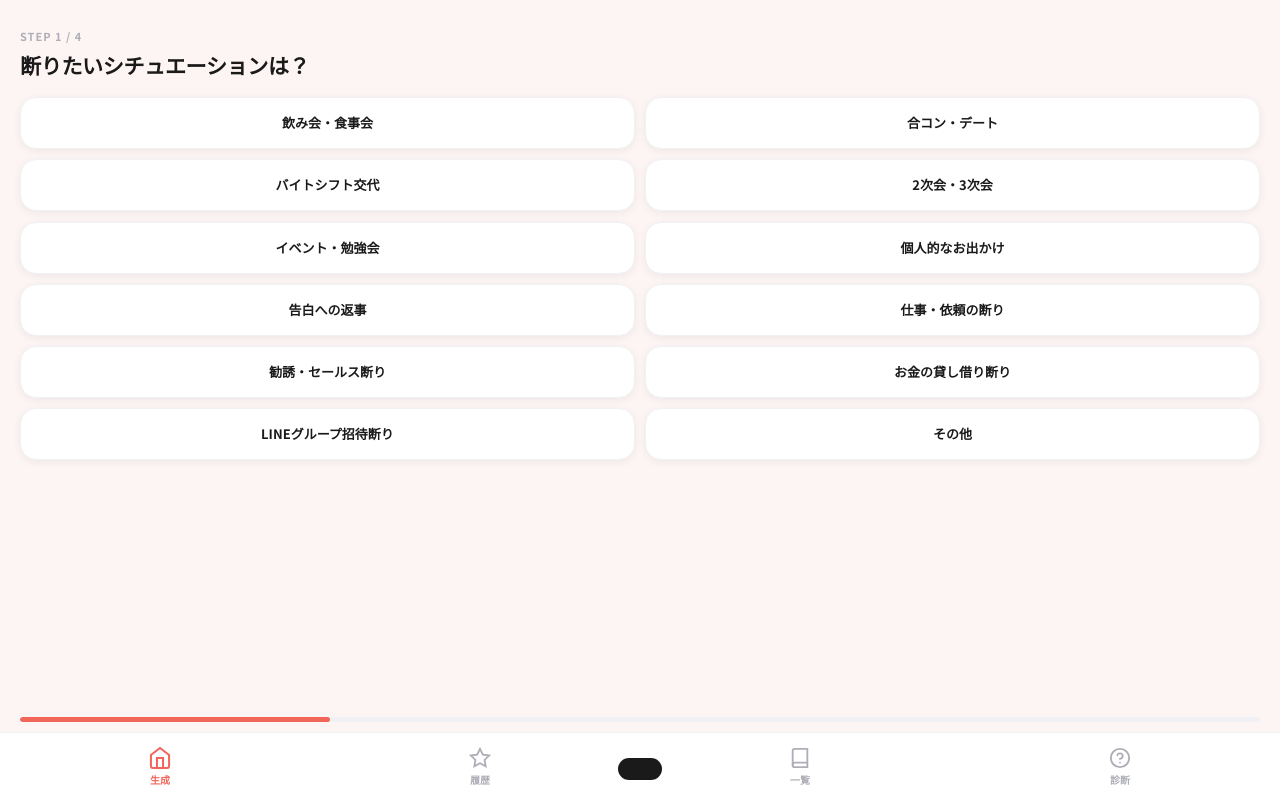
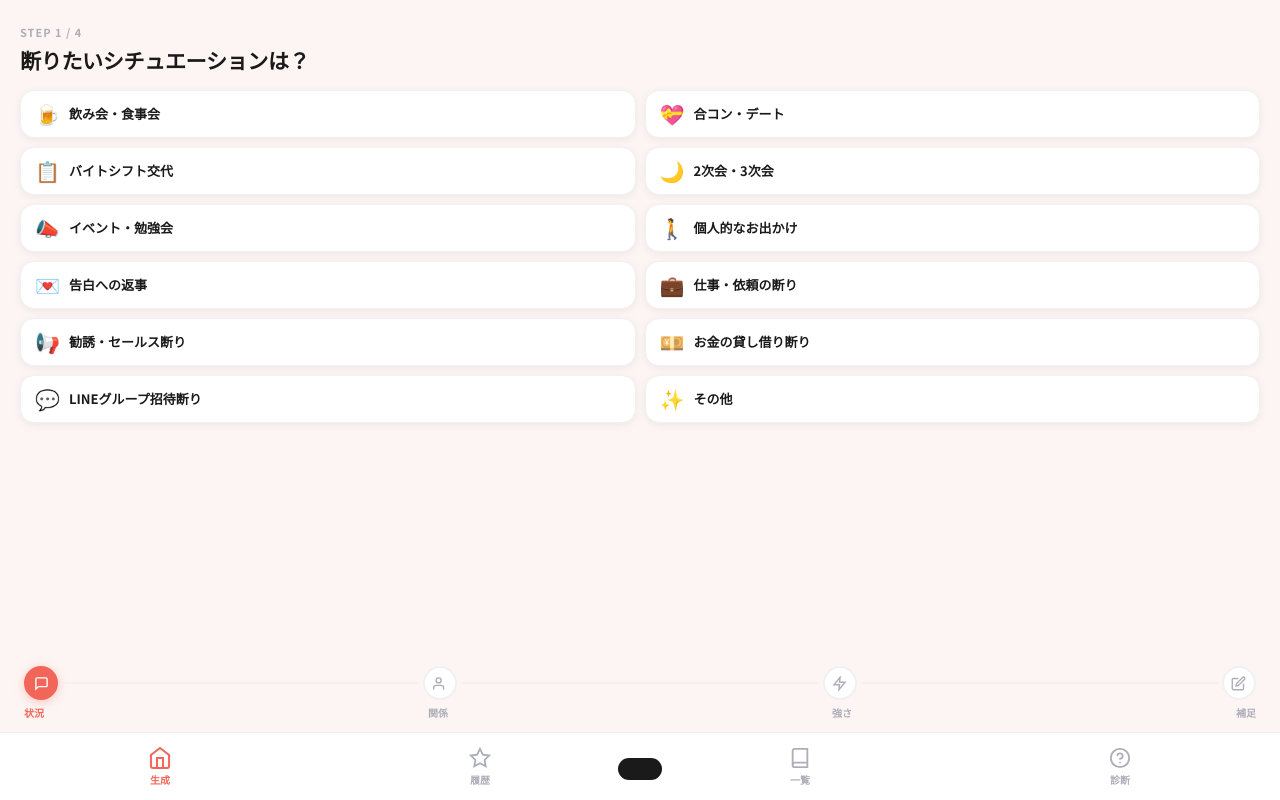
Before and after one commit to tsum294-wq/yanwari-no, a Flask app: page / in a window 1280 px wide. Run offline with Flask 3, Linux system fonts and the light colour scheme.

Commit message:
UI: ふわふわアニメ・アイコン付き選択肢・ドット型プログレスバー・強さ1列
Co-Authored-By: Claude Sonnet 4.6 <noreply@anthropic.com>

```diff
--- a/templates/index.html
+++ b/templates/index.html
@@ -132,22 +132,34 @@
     .step-panel.exiting{display:block!important;animation:slideOutLeft .18s cubic-bezier(.4,0,.2,1) both;pointer-events:none}
     @keyframes slideInRight{from{opacity:0;transform:translateX(30px)}to{opacity:1;transform:translateX(0)}}
     @keyframes slideOutLeft{from{opacity:1;transform:translateX(0)}to{opacity:0;transform:translateX(-30px)}}
-    .step-header{padding:28px 20px 18px}
-    .step-back{display:inline-flex;align-items:center;gap:4px;padding:6px 12px 6px 8px;border-radius:100px;border:none;background:var(--surface);color:var(--sub);font-size:12px;font-weight:700;font-family:inherit;cursor:pointer;box-shadow:0 2px 8px var(--shadow);margin-bottom:14px;-webkit-tap-highlight-color:transparent}
+    @keyframes floatIn{from{opacity:0;transform:translateY(14px)}to{opacity:1;transform:translateY(0)}}
+    .step-header{padding:24px 20px 16px}
+    .step-back{display:inline-flex;align-items:center;gap:4px;padding:6px 12px 6px 8px;border-radius:100px;border:none;background:var(--surface);color:var(--sub);font-size:12px;font-weight:700;font-family:inherit;cursor:pointer;box-shadow:0 2px 8px var(--shadow);margin-bottom:12px;-webkit-tap-highlight-color:transparent}
     .step-back:hover{color:var(--coral)}
-    .step-lbl{font-size:11px;font-weight:700;color:var(--muted);letter-spacing:1px;text-transform:uppercase;margin-bottom:8px}
+    .step-lbl{font-size:11px;font-weight:700;color:var(--muted);letter-spacing:1px;text-transform:uppercase;margin-bottom:7px}
     .step-q{font-size:21px;font-weight:900;line-height:1.3;letter-spacing:-.3px}
     .step-hint{font-size:12px;color:var(--sub);margin-top:5px}
-    .step-grid{display:grid;grid-template-columns:1fr 1fr;gap:10px;padding:0 20px}
-    .step-opt{padding:16px 10px;border-radius:16px;border:1.5px solid var(--border);background:var(--surface);font-size:13px;font-weight:600;font-family:inherit;cursor:pointer;text-align:center;color:var(--text);transition:border-color .12s,background .12s,box-shadow .12s;-webkit-tap-highlight-color:transparent;box-shadow:0 2px 8px var(--shadow);line-height:1.4}
-    .step-opt:active{transform:scale(.96)}
+    .step-grid{display:grid;grid-template-columns:1fr 1fr;gap:9px;padding:0 20px}
+    .step-grid-1{grid-template-columns:1fr}
+    .step-opt{padding:13px 14px;border-radius:14px;border:1.5px solid var(--border);background:var(--surface);font-size:13px;font-weight:600;font-family:inherit;cursor:pointer;text-align:left;color:var(--text);transition:border-color .12s,background .12s,box-shadow .12s;-webkit-tap-highlight-color:transparent;box-shadow:0 2px 8px var(--shadow);line-height:1.4;display:flex;align-items:center;gap:9px}
+    .step-opt:active{transform:scale(.97)}
     .step-opt.on{background:var(--coral);color:#fff;border-color:var(--coral);box-shadow:0 4px 14px rgba(242,102,90,.36);font-weight:700}
-    .step-opt.full{grid-column:1/-1}
-    .opt-sub{font-size:11px;font-weight:400;opacity:.8;display:block;margin-top:3px}
+    .opt-ico{font-size:20px;flex-shrink:0;line-height:1}
+    .opt-txt{flex:1}
+    .opt-sub{font-size:11px;font-weight:400;opacity:.8;display:block;margin-top:2px}
     .step-body{padding:0 20px 20px}
-    .step-prog-wrap{padding:8px 20px 10px;background:var(--bg);flex-shrink:0}
-    .step-prog-track{height:5px;background:var(--border);border-radius:100px;overflow:hidden}
-    .step-prog-fill{height:100%;background:var(--coral);border-radius:100px;transition:width .45s cubic-bezier(.4,0,.2,1);width:25%}
+    /* ── Progress dot bar ── */
+    .step-prog-wrap{padding:10px 24px 12px;background:var(--bg);flex-shrink:0}
+    .spd-row{display:flex;align-items:center}
+    .spd-dot{width:34px;height:34px;border-radius:50%;border:2px solid var(--border);background:var(--surface);display:flex;align-items:center;justify-content:center;flex-shrink:0;color:var(--muted);transition:all .3s cubic-bezier(.4,0,.2,1)}
+    .spd-dot.active{border-color:var(--coral);background:var(--coral);color:#fff;box-shadow:0 2px 10px rgba(242,102,90,.35)}
+    .spd-dot.done{border-color:var(--coral);background:var(--coral);color:#fff}
+    .spd-line{flex:1;height:2px;background:var(--border);margin:0 4px;overflow:hidden;border-radius:2px}
+    .spd-line-fill{height:100%;background:var(--coral);width:0;transition:width .45s cubic-bezier(.4,0,.2,1);border-radius:2px}
+    .spd-labels{display:flex;margin-top:5px}
+    .spd-labels span{font-size:10px;color:var(--muted);font-weight:600;text-align:center;transition:color .3s}
+    .spd-labels span.active{color:var(--coral)}
+    .spd-lbl-gap{flex:1}
 
     /* ── HISTORY tab ── */
     .history-item{background:var(--surface);border-radius:16px;padding:14px 16px;margin-bottom:10px;box-shadow:0 2px 10px var(--shadow);display:flex;align-items:flex-start;gap:12px}
@@ -203,25 +215,8 @@
     .btn-retry-quiz{width:100%;margin-top:16px;padding:14px;border-radius:100px;border:1.5px solid var(--border);background:var(--surface);font-size:14px;font-weight:700;font-family:inherit;cursor:pointer;box-shadow:0 2px 8px var(--shadow);transition:all .15s;-webkit-tap-highlight-color:transparent}
     .btn-retry-quiz:hover{border-color:var(--coral);color:var(--coral)}
 
-    /* ── Pop-in animation ── */
-    @keyframes popIn{
-      0%{transform:scale(0);opacity:0}
-      60%{transform:scale(1.2);opacity:1}
-      80%{transform:scale(0.92)}
-      100%{transform:scale(1)}
-    }
-    .chip{animation:popIn .22s cubic-bezier(.34,1.56,.64,1) both}
-    .chips .chip:nth-child(1){animation-delay:.00s}.chips .chip:nth-child(2){animation-delay:.04s}
-    .chips .chip:nth-child(3){animation-delay:.08s}.chips .chip:nth-child(4){animation-delay:.12s}
-    .chips .chip:nth-child(5){animation-delay:.16s}.chips .chip:nth-child(6){animation-delay:.20s}
-    .chips .chip:nth-child(7){animation-delay:.24s}.chips .chip:nth-child(8){animation-delay:.28s}
-    .chips .chip:nth-child(9){animation-delay:.32s}.chips .chip:nth-child(10){animation-delay:.36s}
-    .chips .chip:nth-child(11){animation-delay:.40s}.chips .chip:nth-child(12){animation-delay:.44s}
-    .strength-row .strength-btn{animation:popIn .22s cubic-bezier(.34,1.56,.64,1) both}
-    .strength-row .strength-btn:nth-child(1){animation-delay:.00s}
-    .strength-row .strength-btn:nth-child(2){animation-delay:.06s}
-    .strength-row .strength-btn:nth-child(3){animation-delay:.12s}
-    .q-opt{animation:popIn .22s cubic-bezier(.34,1.56,.64,1) both}
+    /* ── Float-in animation for quiz ── */
+    .q-opt{animation:floatIn .3s cubic-bezier(.25,.46,.45,.94) both}
 
     /* ── Utility ── */
     .hidden{display:none!important}
@@ -352,18 +347,18 @@
         <div class="step-q">断りたいシチュエーションは？</div>
       </div>
       <div class="step-grid" id="sgrid-1">
-        <button class="step-opt" data-v="nomikai"  onclick="pickSituation(this)">飲み会・食事会</button>
-        <button class="step-opt" data-v="goukon"   onclick="pickSituation(this)">合コン・デート</button>
-        <button class="step-opt" data-v="shift"    onclick="pickSituation(this)">バイトシフト交代</button>
-        <button class="step-opt" data-v="nijikai"  onclick="pickSituation(this)">2次会・3次会</button>
-        <button class="step-opt" data-v="event"    onclick="pickSituation(this)">イベント・勉強会</button>
-        <button class="step-opt" data-v="date"     onclick="pickSituation(this)">個人的なお出かけ</button>
-        <button class="step-opt" data-v="kokuhaku" onclick="pickSituation(this)">告白への返事</button>
-        <button class="step-opt" data-v="work"     onclick="pickSituation(this)">仕事・依頼の断り</button>
-        <button class="step-opt" data-v="kanyu"    onclick="pickSituation(this)">勧誘・セールス断り</button>
-        <button class="step-opt" data-v="okane"    onclick="pickSituation(this)">お金の貸し借り断り</button>
-        <button class="step-opt" data-v="line"     onclick="pickSituation(this)">LINEグループ招待断り</button>
-        <button class="step-opt" data-v="other"    onclick="pickSituation(this)">その他</button>
+        <button class="step-opt" data-v="nomikai"  onclick="pickSituation(this)"><span class="opt-ico">🍺</span><span class="opt-txt">飲み会・食事会</span></button>
+        <button class="step-opt" data-v="goukon"   onclick="pickSituation(this)"><span class="opt-ico">💝</span><span class="opt-txt">合コン・デート</span></button>
+        <button class="step-opt" data-v="shift"    onclick="pickSituation(this)"><span class="opt-ico">📋</span><span class="opt-txt">バイトシフト交代</span></button>
+        <button class="step-opt" data-v="nijikai"  onclick="pickSituation(this)"><span class="opt-ico">🌙</span><span class="opt-txt">2次会・3次会</span></button>
+        <button class="step-opt" data-v="event"    onclick="pickSituation(this)"><span class="opt-ico">📣</span><span class="opt-txt">イベント・勉強会</span></button>
+        <button class="step-opt" data-v="date"     onclick="pickSituation(this)"><span class="opt-ico">🚶</span><span class="opt-txt">個人的なお出かけ</span></button>
+        <button class="step-opt" data-v="kokuhaku" onclick="pickSituation(this)"><span class="opt-ico">💌</span><span class="opt-txt">告白への返事</span></button>
+        <button class="step-opt" data-v="work"     onclick="pickSituation(this)"><span class="opt-ico">💼</span><span class="opt-txt">仕事・依頼の断り</span></button>
+        <button class="step-opt" data-v="kanyu"    onclick="pickSituation(this)"><span class="opt-ico">📢</span><span class="opt-txt">勧誘・セールス断り</span></button>
+        <button class="step-opt" data-v="okane"    onclick="pickSituation(this)"><span class="opt-ico">💴</span><span class="opt-txt">お金の貸し借り断り</span></button>
+        <button class="step-opt" data-v="line"     onclick="pickSituation(this)"><span class="opt-ico">💬</span><span class="opt-txt">LINEグループ招待断り</span></button>
+        <button class="step-opt" data-v="other"    onclick="pickSituation(this)"><span class="opt-ico">✨</span><span class="opt-txt">その他</span></button>
       </div>
     </div>
 
@@ -375,11 +370,11 @@
         <div class="step-q">相手との関係は？</div>
       </div>
       <div class="step-grid" id="sgrid-2">
-        <button class="step-opt" data-v="friend"       onclick="pickRelationship(this)">友達・同期</button>
-        <button class="step-opt" data-v="senpai"       onclick="pickRelationship(this)">先輩・上司</button>
-        <button class="step-opt" data-v="kouhai"       onclick="pickRelationship(this)">後輩・部下</button>
-        <button class="step-opt" data-v="acquaintance" onclick="pickRelationship(this)">あまり親しくない人</button>
-        <button class="step-opt full" data-v="other"   onclick="pickRelationship(this)">その他</button>
+        <button class="step-opt" data-v="friend"       onclick="pickRelationship(this)"><span class="opt-ico">👯</span><span class="opt-txt">友達・同期</span></button>
+        <button class="step-opt" data-v="senpai"       onclick="pickRelationship(this)"><span class="opt-ico">🎓</span><span class="opt-txt">先輩・上司</span></button>
+        <button class="step-opt" data-v="kouhai"       onclick="pickRelationship(this)"><span class="opt-ico">🌱</span><span class="opt-txt">後輩・部下</span></button>
+        <button class="step-opt" data-v="acquaintance" onclick="pickRelationship(this)"><span class="opt-ico">🤝</span><span class="opt-txt">あまり親しくない人</span></button>
+        <button class="step-opt full" data-v="other"   onclick="pickRelationship(this)"><span class="opt-ico">✨</span><span class="opt-txt">その他</span></button>
       </div>
     </div>
 
@@ -390,10 +385,10 @@
         <div class="step-lbl">STEP 3 / 4</div>
         <div class="step-q">断りの強さは？</div>
       </div>
-      <div class="step-grid" id="sgrid-3">
-        <button class="step-opt" data-s="1" onclick="pickStrengthStep(this)">やんわり<span class="opt-sub">遠回しに</span></button>
-        <button class="step-opt" data-s="2" onclick="pickStrengthStep(this)">ふつう<span class="opt-sub">バランスよく</span></button>
-        <button class="step-opt full" data-s="3" onclick="pickStrengthStep(this)">はっきり<span class="opt-sub">明確に断る</span></button>
+      <div class="step-grid step-grid-1" id="sgrid-3">
+        <button class="step-opt" data-s="1" onclick="pickStrengthStep(this)"><span class="opt-ico">🌸</span><span class="opt-txt">やんわり<span class="opt-sub">遠回しに、やさしく</span></span></button>
+        <button class="step-opt" data-s="2" onclick="pickStrengthStep(this)"><span class="opt-ico">⚖️</span><span class="opt-txt">ふつう<span class="opt-sub">バランスよく自然に</span></span></button>
+        <button class="step-opt" data-s="3" onclick="pickStrengthStep(this)"><span class="opt-ico">⚡</span><span class="opt-txt">はっきり<span class="opt-sub">明確に、きっぱりと</span></span></button>
       </div>
     </div>
 
@@ -468,7 +463,24 @@
 
 <!-- Tab bar is a flex-child of #s-main — physically below the scroll area, cannot move -->
 <div class="step-prog-wrap" id="step-prog-wrap">
-  <div class="step-prog-track"><div class="step-prog-fill" id="step-prog-fill"></div></div>
+  <div class="spd-row">
+    <div class="spd-dot active" id="spd1"><svg width="15" height="15" viewBox="0 0 24 24" fill="none" stroke="currentColor" stroke-width="2.2" stroke-linecap="round"><path d="M21 15a2 2 0 0 1-2 2H7l-4 4V5a2 2 0 0 1 2-2h14a2 2 0 0 1 2 2z"/></svg></div>
+    <div class="spd-line"><div class="spd-line-fill" id="spdl1"></div></div>
+    <div class="spd-dot" id="spd2"><svg width="15" height="15" viewBox="0 0 24 24" fill="none" stroke="currentColor" stroke-width="2.2" stroke-linecap="round"><path d="M17 21v-2a4 4 0 0 0-4-4H5a4 4 0 0 0-4 4v2"/><circle cx="9" cy="7" r="4"/></svg></div>
+    <div class="spd-line"><div class="spd-line-fill" id="spdl2"></div></div>
+    <div class="spd-dot" id="spd3"><svg width="15" height="15" viewBox="0 0 24 24" fill="none" stroke="currentColor" stroke-width="2.2" stroke-linecap="round"><polygon points="13 2 3 14 12 14 11 22 21 10 12 10 13 2"/></svg></div>
+    <div class="spd-line"><div class="spd-line-fill" id="spdl3"></div></div>
+    <div class="spd-dot" id="spd4"><svg width="15" height="15" viewBox="0 0 24 24" fill="none" stroke="currentColor" stroke-width="2.2" stroke-linecap="round"><path d="M11 4H4a2 2 0 0 0-2 2v14a2 2 0 0 0 2 2h14a2 2 0 0 0 2-2v-7"/><path d="M18.5 2.5a2.121 2.121 0 0 1 3 3L12 15l-4 1 1-4 9.5-9.5z"/></svg></div>
+  </div>
+  <div class="spd-labels">
+    <span id="spdlbl1" class="active">状況</span>
+    <div class="spd-lbl-gap"></div>
+    <span id="spdlbl2">関係</span>
+    <div class="spd-lbl-gap"></div>
+    <span id="spdlbl3">強さ</span>
+    <div class="spd-lbl-gap"></div>
+    <span id="spdlbl4">補足</span>
+  </div>
 </div>
 <nav class="tab-bar" id="tab-bar">
   <button class="tab-btn active" id="tbtn-home" onclick="switchTab('home')">
@@ -574,7 +586,7 @@ function triggerStepAnim(panel) {
   panel.querySelectorAll('.step-opt').forEach((el, i) => {
     el.style.animation = 'none';
     void el.offsetWidth;
-    el.style.animation = `popIn .22s cubic-bezier(.34,1.56,.64,1) ${i * 0.06}s both`;
+    el.style.animation = `floatIn .3s cubic-bezier(.25,.46,.45,.94) ${i * 0.055}s both`;
   });
 }
 function restoreStepSelection(n) {
@@ -589,9 +601,27 @@ function restoreStepSelection(n) {
       o.classList.toggle('on', parseInt(o.dataset.s) === sel.strength));
   }
 }
+const SPD_ICONS = [
+  `<svg width="15" height="15" viewBox="0 0 24 24" fill="none" stroke="currentColor" stroke-width="2.2" stroke-linecap="round"><path d="M21 15a2 2 0 0 1-2 2H7l-4 4V5a2 2 0 0 1 2-2h14a2 2 0 0 1 2 2z"/></svg>`,
+  `<svg width="15" height="15" viewBox="0 0 24 24" fill="none" stroke="currentColor" stroke-width="2.2" stroke-linecap="round"><path d="M17 21v-2a4 4 0 0 0-4-4H5a4 4 0 0 0-4 4v2"/><circle cx="9" cy="7" r="4"/></svg>`,
+  `<svg width="15" height="15" viewBox="0 0 24 24" fill="none" stroke="currentColor" stroke-width="2.2" stroke-linecap="round"><polygon points="13 2 3 14 12 14 11 22 21 10 12 10 13 2"/></svg>`,
+  `<svg width="15" height="15" viewBox="0 0 24 24" fill="none" stroke="currentColor" stroke-width="2.2" stroke-linecap="round"><path d="M11 4H4a2 2 0 0 0-2 2v14a2 2 0 0 0 2 2h14a2 2 0 0 0 2-2v-7"/><path d="M18.5 2.5a2.121 2.121 0 0 1 3 3L12 15l-4 1 1-4 9.5-9.5z"/></svg>`,
+];
+const CHECK_ICON = `<svg width="14" height="14" viewBox="0 0 24 24" fill="none" stroke="currentColor" stroke-width="3" stroke-linecap="round"><polyline points="20 6 9 17 4 12"/></svg>`;
 function updateStepProgress() {
-  const el = document.getElementById('step-prog-fill');
-  if (el) el.style.width = (currentStep / 4 * 100) + '%';
+  for (let i = 1; i <= 4; i++) {
+    const dot = document.getElementById('spd' + i);
+    const lbl = document.getElementById('spdlbl' + i);
+    if (!dot) continue;
+    dot.classList.remove('active', 'done');
+    if (i < currentStep) { dot.classList.add('done'); dot.innerHTML = CHECK_ICON; }
+    else { dot.classList.toggle('active', i === currentStep); dot.innerHTML = SPD_ICONS[i-1]; }
+    if (lbl) lbl.classList.toggle('active', i === currentStep);
+  }
+  for (let i = 1; i <= 3; i++) {
+    const fill = document.getElementById('spdl' + i);
+    if (fill) fill.style.width = i < currentStep ? '100%' : '0%';
+  }
 }
 function pickSituation(el) {
   document.querySelectorAll('#step-1 .step-opt').forEach(o => o.classList.remove('on'));
@@ -908,7 +938,7 @@ function renderQuestion() {
   document.getElementById('q-num').textContent = `Q${currentQ + 1} / ${QUESTIONS.length}`;
   document.getElementById('q-text').textContent = q.q;
   document.getElementById('q-opts').innerHTML = q.opts.map((o, i) =>
-    `<button class="q-opt" style="animation-delay:${i*0.07}s" onclick="answerQ(${i})">${o}</button>`
+    `<button class="q-opt" style="animation-delay:${i*0.06}s" onclick="answerQ(${i})">${o}</button>`
   ).join('');
 }
 
```
